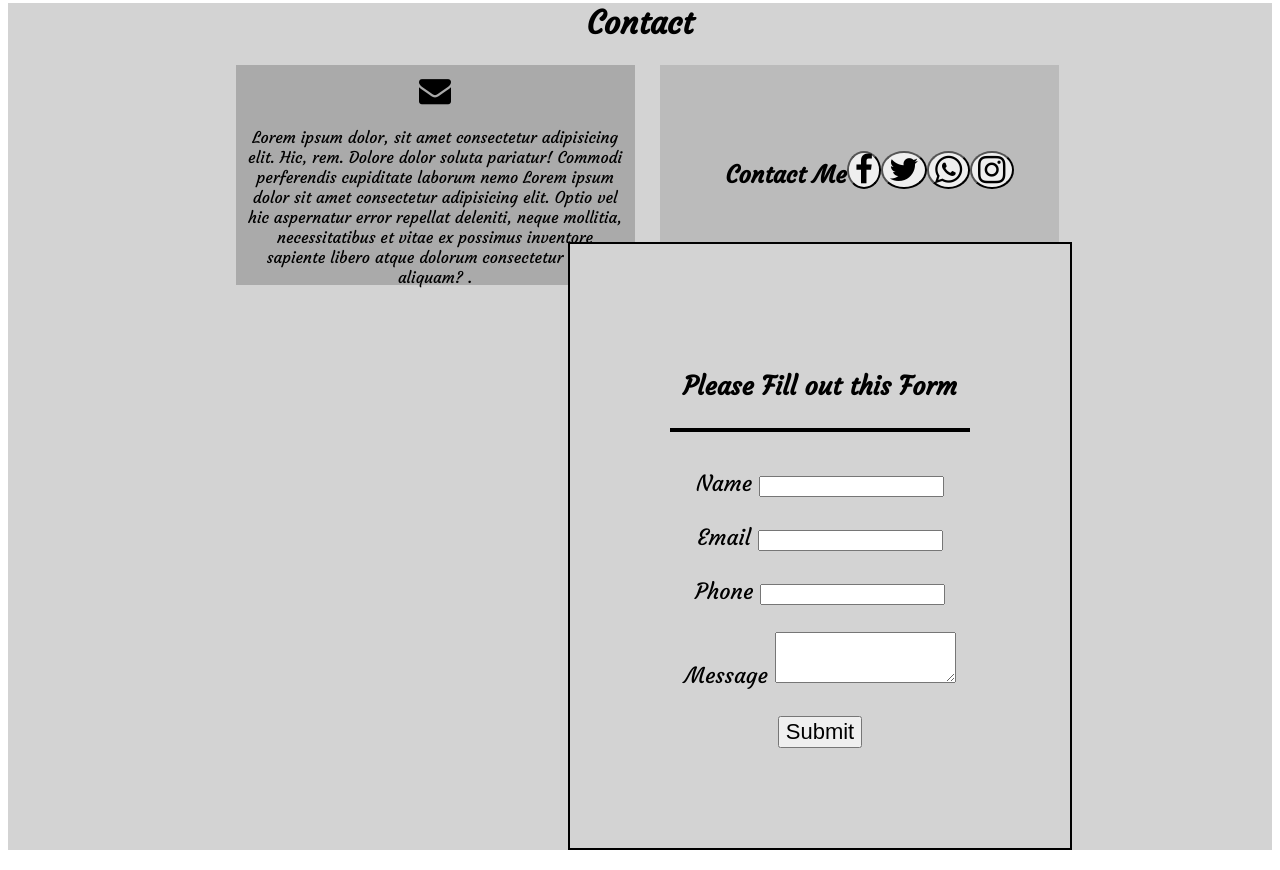
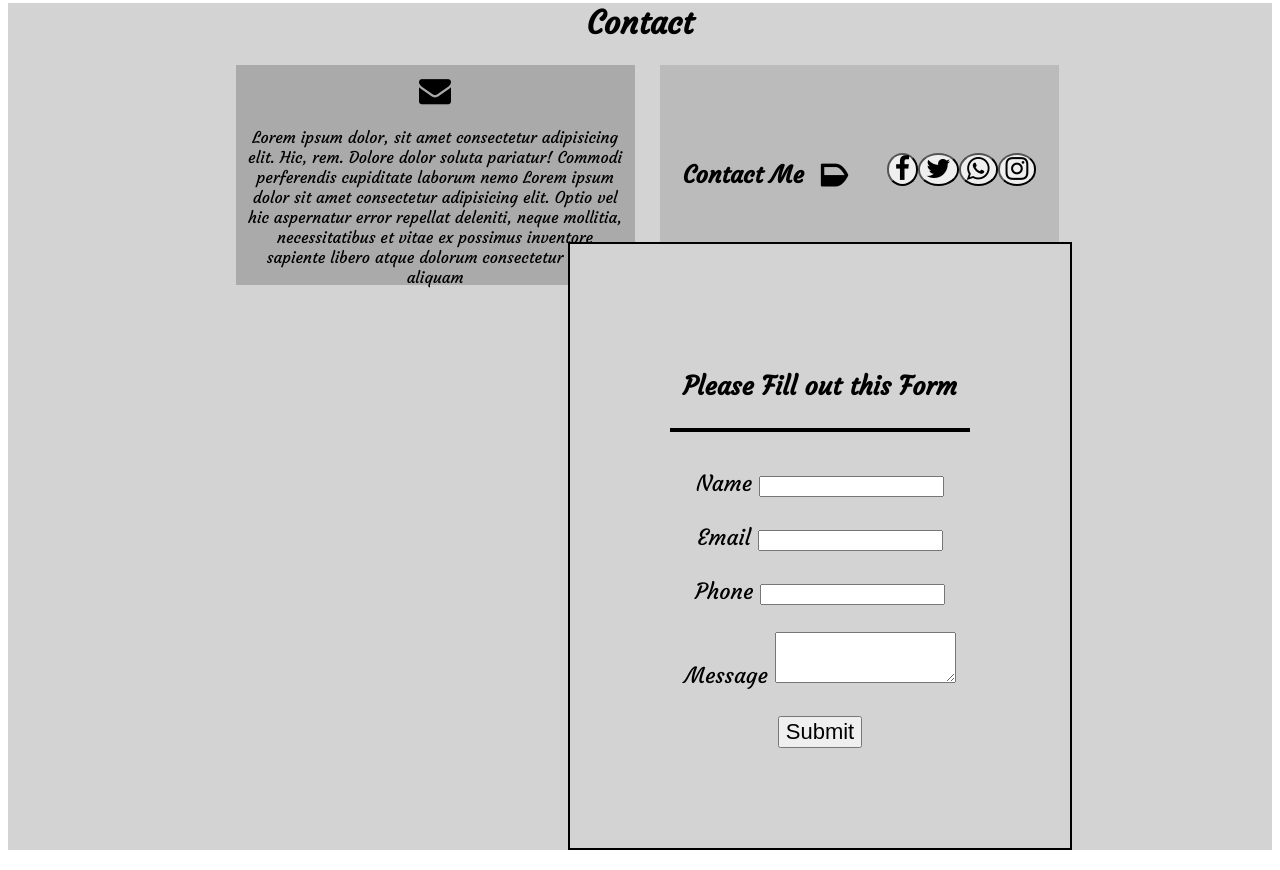
Before and after one commit to EvanCharles16/personal-website, a plain HTML site: page index.html in a window 1280 px wide. Shown: the part 1706-2576 px from the top of the page. Drawn offline with Linux system fonts and the light colour scheme.

Commit message:
sosial icon

```diff
--- a/css/styles.css
+++ b/css/styles.css
@@ -159,6 +159,10 @@ body {
     background-color: blue ;
 }
 
+.sign{
+    margin-right: 40px;
+}
+
 .row:after {
     display: table;
     clear: both;
--- a/index.html
+++ b/index.html
@@ -103,20 +103,30 @@
                         sit amet consectetur adipisicing elit. Optio vel hic
                         aspernatur error repellat deleniti, neque mollitia,
                         necessitatibus et vitae ex possimus inventore sapiente
-                        libero atque dolorum consectetur nulla aliquam?
-                        .
+                        libero atque dolorum consectetur nulla aliquam
                     </div>
                     <div class="column1" style="background-color:#bbb; margin-left: 2%;">
-                        <h2 style="margin-left: 20px;">Contact Me</h2>
+                        <h2 style="margin-right: 20px;">Contact Me </h2>
+
+                        <div class="sign">
+                            <i class="fa fa-shield fa-rotate-270 fa fa-2x"></i>
+                        </div>
+
                         <div class="media">
-                            <button a href="https://www.facebook.com" class="fa fa-facebook  fa-2x "></a</button> </div>
+                            <a href="https://www.facebook.com"><button><i class="fa fa-facebook fa-2x"></i></button></a>
+                        </div>
+
                         <div class="media">
-                            <button a href="https://www.twitter.com" class="fa fa-twitter fa-2x"></a</button> </div>
+                            <a href="https://www.twitter.com"><button><i class="fa fa-twitter fa-2x"></i></button></a>
+                        </div>
+
                         <div class="media">
-                            <button a href="https://www.whatsapp.com" class="fa fa-whatsapp fa-2x"></a</button>
+                            <a href="https://www.whatsapp.com"><button><i class="fa fa-whatsapp fa-2x"></i></button></a>
                         </div>
-                            <div class="media">
-                            <button a href="https://www.instagram.com" class="fa fa-instagram fa-2x"></a></button>
+
+                        <div class="media">
+                            <a href="https://www.instagram.com"><button><i
+                                        class="fa fa-instagram fa-2x"></i></button></a>
                         </div>
                     </div>
                 </div>
```
